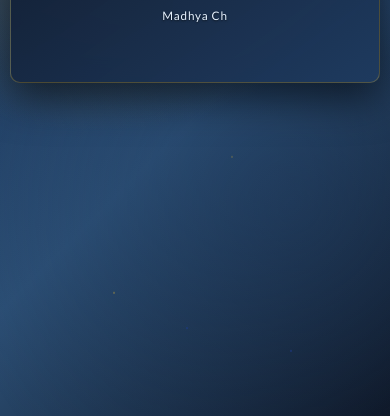
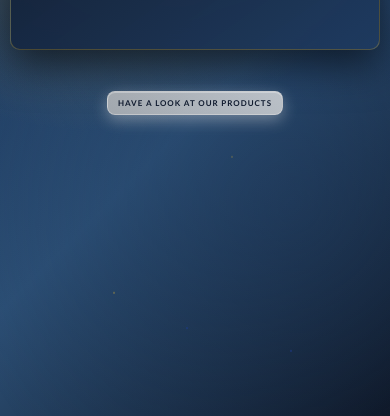
Before and after one commit to Sohan-2001/klc, a plain HTML site: page physical.html in a window 390 px wide. Shown: the part 428-844 px from the top of the page. Drawn offline with Linux system fonts and the light colour scheme.

Commit message:
Update physical.html

```diff
--- a/physical.html
+++ b/physical.html
@@ -26,6 +26,8 @@
             --shadow: rgba(0, 0, 0, 0.6);
             --gold-glow: rgba(212, 175, 55, 0.4);
             --blue-glow: rgba(30, 58, 95, 0.4);
+            --silver-light: #E0E0E0;
+            --silver-dark: #C0C0C0;
         }
 
         body {
@@ -34,7 +36,7 @@
             min-height: 100vh;
             overflow-x: hidden;
             position: relative;
-            touch-action: manipulation; /* Improve touch responsiveness */
+            touch-action: manipulation;
         }
 
         body::before {
@@ -56,6 +58,7 @@
             width: 100%;
             min-height: 100vh;
             display: flex;
+            flex-direction: column;
             align-items: center;
             justify-content: center;
             padding: clamp(15px, 4vw, 30px);
@@ -178,6 +181,45 @@
             margin-left: 2px;
         }
 
+        /* Button Styles */
+        .products-button {
+            margin-top: 40px;
+            padding: clamp(10px, 2vw, 12px) clamp(20px, 3vw, 30px);
+            font-family: 'Lato', sans-serif;
+            font-size: clamp(0.9rem, 2vw, 1.1rem);
+            font-weight: 600;
+            text-transform: uppercase;
+            letter-spacing: 1px;
+            color: var(--deep-navy);
+            background: linear-gradient(45deg, rgba(192, 192, 192, 0.8), rgba(224, 224, 224, 0.8));
+            border: 1px solid rgba(224, 224, 224, 0.5);
+            border-radius: 8px;
+            box-shadow:
+                0 5px 15px rgba(224, 224, 224, 0.4),
+                inset 0 1px 0 rgba(255, 255, 255, 0.3);
+            cursor: pointer;
+            transition: all 0.3s ease;
+            text-decoration: none;
+            text-align: center;
+            opacity: 0;
+            animation: fadeInUp 0.8s ease-out 3s forwards;
+        }
+
+        .products-button:hover {
+            background: linear-gradient(45deg, rgba(224, 224, 224, 0.9), rgba(192, 192, 192, 0.9));
+            box-shadow:
+                0 8px 20px rgba(224, 224, 224, 0.5),
+                inset 0 1px 0 rgba(255, 255, 255, 0.4);
+            transform: translateY(-2px);
+        }
+
+        .products-button:active {
+            transform: translateY(0);
+            box-shadow:
+                0 3px 10px rgba(224, 224, 224, 0.3),
+                inset 0 1px 0 rgba(255, 255, 255, 0.2);
+        }
+
         @keyframes fadeInUp {
             to {
                 opacity: 1;
@@ -204,7 +246,7 @@
             height: 2px;
             border-radius: 50%;
             animation: float 10s infinite linear;
-            will-change: transform; /* Optimize for animation */
+            will-change: transform;
         }
 
         .particle:nth-child(odd) {
@@ -244,6 +286,11 @@
                 width: clamp(25px, 4vw, 40px);
                 height: clamp(25px, 4vw, 40px);
             }
+
+            .products-button {
+                font-size: clamp(0.85rem, 1.8vw, 1rem);
+                padding: clamp(8px, 1.8vw, 10px) clamp(15px, 2.5vw, 25px);
+            }
         }
 
         /* Mobile and below */
@@ -280,6 +327,11 @@
             .typewriter-line:first-of-type {
                 font-size: clamp(0.9rem, 2.1vw, 1.2rem);
             }
+
+            .products-button {
+                font-size: clamp(0.8rem, 1.7vw, 0.95rem);
+                padding: clamp(7px, 1.5vw, 9px) clamp(12px, 2vw, 20px);
+            }
         }
 
         /* Small mobile */
@@ -309,11 +361,16 @@
             .typewriter-line {
                 line-height: 1.4;
                 font-size: 3vw;
-margin-top: 20px;
+                margin-top: 20px;
             }
 
             .typewriter-line:first-of-type {
                 font-size: clamp(0.8rem, 1.9vw, 1rem);
+            }
+
+            .products-button {
+                font-size: clamp(0.5rem, 1.5vw, 0.9rem);
+                padding: clamp(6px, 1.3vw, 8px) clamp(10px, 1.8vw, 15px);
             }
         }
     </style>
@@ -341,13 +398,15 @@ margin-top: 20px;
             <div class="typewriter-line" id="line2"></div>
             <div class="typewriter-line" id="line3"></div>
         </div>
+
+        <button class="products-button" onclick="window.location.href='virtual.html'">Have a Look at Our Products</button>
     </div>
 
     <script>
         // Create floating particles (optimized for mobile)
         function createParticles() {
             const particlesContainer = document.getElementById('particles');
-            const particleCount = window.innerWidth <= 768 ? 10 : 15; // Reduce particles on mobile
+            const particleCount = window.innerWidth <= 768 ? 10 : 15;
 
             for (let i = 0; i < particleCount; i++) {
                 const particle = document.createElement('div');
@@ -430,7 +489,7 @@ margin-top: 20px;
         // Add touch interaction for mobile
         let touchStartX = 0, touchStartY = 0;
         document.addEventListener('touchmove', (e) => {
-            if (window.innerWidth > 768) return; // Disable on larger screens
+            if (window.innerWidth > 768) return;
             const touch = e.touches[0];
             const plane = document.querySelector('.paper-plane');
             const x = (touch.clientX / window.innerWidth - 0.5) * 15;
```
